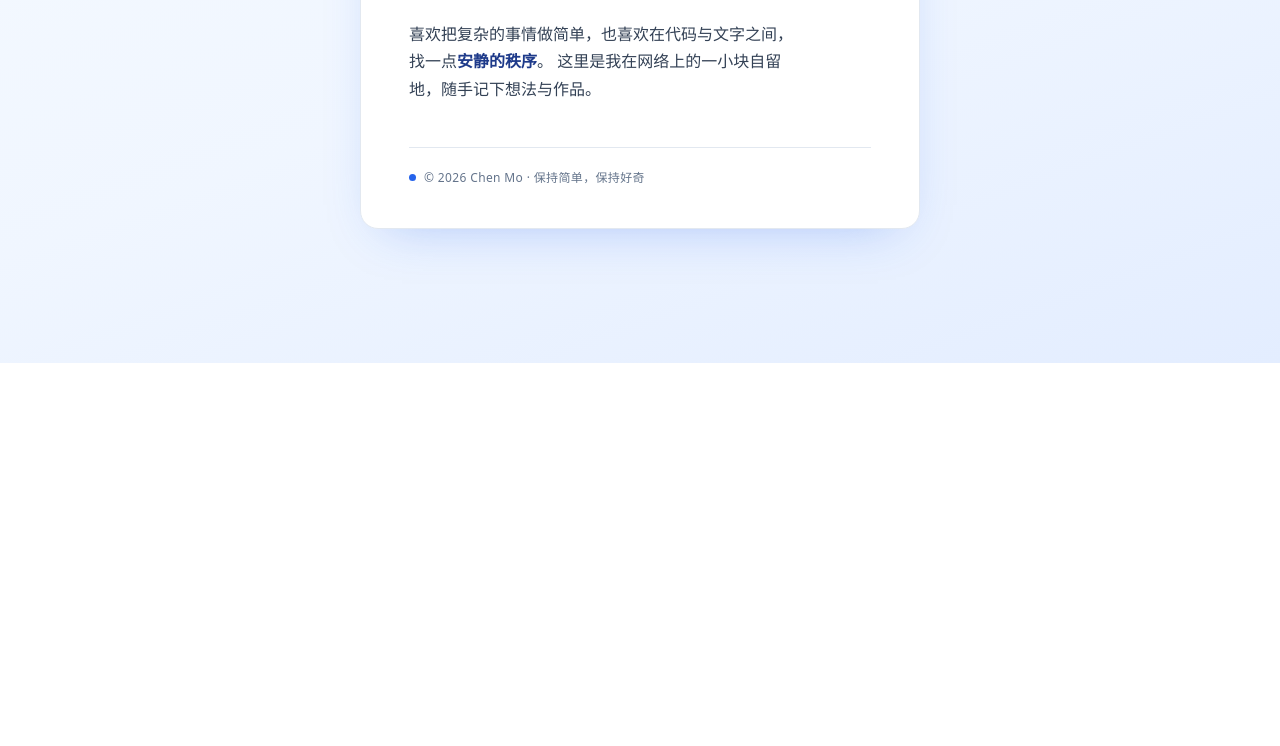
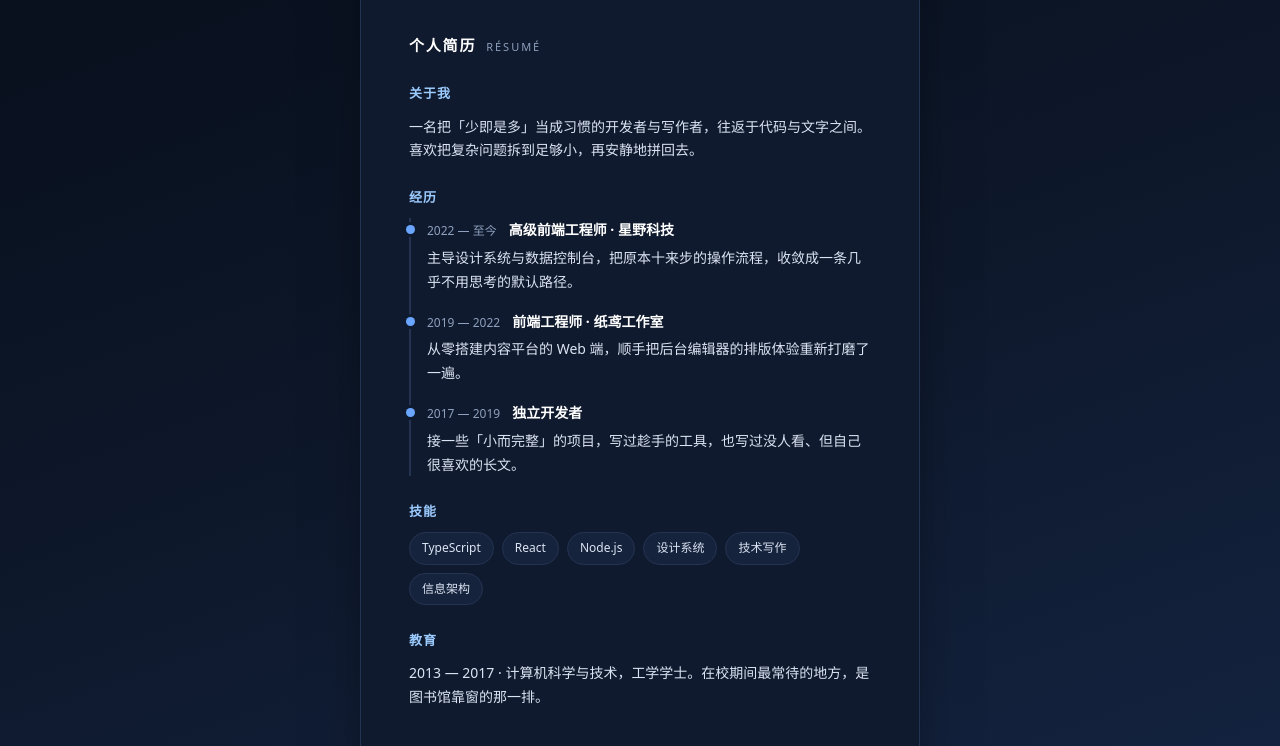
Before and after one commit to chenmo1234543/personal-homepage, a plain HTML site: page index.html in a window 1280 px wide. Shown: the part 437-1183 px from the top of the page. Before the commit the page ends 800 px from the top, so only its background shows below. Drawn offline with Linux system fonts and the light colour scheme.

Commit message:
分支合并后的V3，背景色改为深色，新增个人简历

```diff
--- a/index.html
+++ b/index.html
@@ -4,16 +4,19 @@
   <meta charset="UTF-8">
   <meta name="viewport" content="width=device-width, initial-scale=1.0">
   <meta name="description" content="Chen Mo 的个人主页">
-  <title>Chen Mo · 个人主页</title>
+  <title>Chen Mo · 个人主页（深色版）</title>
   <style>
     :root {
-      --blue: #2563eb;
-      --blue-deep: #1e3a8a;
-      --blue-soft: #dbeafe;
-      --ink: #0f172a;
-      --muted: #64748b;
-      --line: #e2e8f0;
-      --bg: #f0f6ff;
+      --blue: #6aa6ff;
+      --blue-deep: #9ccbff;
+      --blue-soft: #22365c;
+      --ink: #ffffff;
+      --soft: #dbe4f3;
+      --muted: #8ea0bd;
+      --line: #243352;
+      --bg: #0d1729;
+      --card: #0f1a2e;
+      --card-2: #16233c;
     }
 
     * { margin: 0; padding: 0; box-sizing: border-box; }
@@ -23,7 +26,7 @@
       display: grid;
       place-items: center;
       padding: 24px;
-      background: linear-gradient(160deg, #f7fbff 0%, var(--bg) 55%, #e3edff 100%);
+      background: linear-gradient(160deg, #050a14 0%, var(--bg) 55%, #142442 100%);
       color: var(--ink);
       font-family: system-ui, -apple-system, "Segoe UI", "PingFang SC", "Microsoft YaHei", sans-serif;
       -webkit-font-smoothing: antialiased;
@@ -35,10 +38,10 @@
       width: 100%;
       max-width: 560px;
       padding: 56px 48px 40px;
-      background: #fff;
+      background: var(--card);
       border: 1px solid var(--line);
       border-radius: 18px;
-      box-shadow: 0 18px 50px -24px rgba(37, 99, 235, .35);
+      box-shadow: 0 24px 60px -24px rgba(0, 0, 0, .65);
       overflow: hidden;
       animation: rise .7s cubic-bezier(.2, .7, .3, 1) both;
     }
@@ -48,7 +51,7 @@
       position: absolute;
       inset: 0 0 auto 0;
       height: 5px;
-      background: linear-gradient(90deg, var(--blue-deep), var(--blue), #7dd3fc);
+      background: linear-gradient(90deg, #1e40af, var(--blue), var(--blue-deep));
     }
 
     .eyebrow {
@@ -64,7 +67,7 @@
       font-size: clamp(24px, 5vw, 32px);
       font-weight: 600;
       letter-spacing: -.01em;
-      color: var(--blue-deep);
+      color: var(--ink);
     }
 
     .name {
@@ -74,7 +77,7 @@
       line-height: 1.15;
       letter-spacing: -.03em;
       color: var(--blue);
-      background: linear-gradient(120deg, var(--blue) 20%, #60a5fa 100%);
+      background: linear-gradient(120deg, #8fc0ff 20%, #5b8dff 100%);
       -webkit-background-clip: text;
       background-clip: text;
       -webkit-text-fill-color: transparent;
@@ -92,16 +95,109 @@
       height: 3px;
       margin: 32px 0 24px;
       border-radius: 2px;
-      background: var(--blue-soft);
+      background: var(--blue);
     }
 
     .intro {
       max-width: 42ch;
       font-size: 16px;
-      color: #334155;
+      color: var(--ink);
     }
 
     .intro strong { color: var(--blue-deep); font-weight: 600; }
+
+    /* 个人简历 */
+    .resume { margin-top: 40px; }
+
+    .resume > h2 {
+      display: flex;
+      align-items: baseline;
+      flex-wrap: wrap;
+      gap: 10px;
+      margin-bottom: 24px;
+      color: var(--ink);
+      font-size: 15px;
+      font-weight: 700;
+      letter-spacing: .12em;
+    }
+
+    .resume > h2 span {
+      color: var(--muted);
+      font-size: 11px;
+      font-weight: 500;
+      letter-spacing: .18em;
+      text-transform: uppercase;
+    }
+
+    .resume-block { margin-bottom: 24px; }
+
+    .resume-block h3 {
+      margin-bottom: 10px;
+      color: var(--blue-deep);
+      font-size: 13px;
+      font-weight: 700;
+      letter-spacing: .08em;
+    }
+
+    .resume-block > p { color: var(--soft); font-size: 14px; }
+
+    .timeline {
+      list-style: none;
+      display: grid;
+      gap: 16px;
+      padding-left: 16px;
+      border-left: 2px solid var(--line);
+    }
+
+    .timeline li { position: relative; }
+
+    .timeline li::before {
+      content: "";
+      position: absolute;
+      left: -21px;
+      top: 7px;
+      width: 9px;
+      height: 9px;
+      border-radius: 50%;
+      background: var(--blue);
+      box-shadow: 0 0 0 3px var(--card);
+    }
+
+    .timeline .meta {
+      display: flex;
+      flex-wrap: wrap;
+      align-items: baseline;
+      gap: 4px 12px;
+    }
+
+    .timeline .period {
+      color: var(--muted);
+      font-size: 12px;
+      font-variant-numeric: tabular-nums;
+    }
+
+    .timeline .role {
+      color: var(--ink);
+      font-size: 14px;
+      font-weight: 600;
+    }
+
+    .timeline li p {
+      margin-top: 4px;
+      color: var(--soft);
+      font-size: 14px;
+    }
+
+    .tags { display: flex; flex-wrap: wrap; gap: 8px; }
+
+    .tags span {
+      padding: 5px 12px;
+      border: 1px solid var(--line);
+      border-radius: 999px;
+      background: var(--card-2);
+      color: var(--soft);
+      font-size: 12px;
+    }
 
     footer {
       margin-top: 44px;
@@ -152,6 +248,50 @@
       这里是我在网络上的一小块自留地，随手记下想法与作品。
     </p>
 
+    <section class="resume">
+      <h2>个人简历 <span>Résumé</span></h2>
+
+      <div class="resume-block">
+        <h3>关于我</h3>
+        <p>一名把「少即是多」当成习惯的开发者与写作者，往返于代码与文字之间。喜欢把复杂问题拆到足够小，再安静地拼回去。</p>
+      </div>
+
+      <div class="resume-block">
+        <h3>经历</h3>
+        <ul class="timeline">
+          <li>
+            <div class="meta"><span class="period">2022 — 至今</span><span class="role">高级前端工程师 · 星野科技</span></div>
+            <p>主导设计系统与数据控制台，把原本十来步的操作流程，收敛成一条几乎不用思考的默认路径。</p>
+          </li>
+          <li>
+            <div class="meta"><span class="period">2019 — 2022</span><span class="role">前端工程师 · 纸鸢工作室</span></div>
+            <p>从零搭建内容平台的 Web 端，顺手把后台编辑器的排版体验重新打磨了一遍。</p>
+          </li>
+          <li>
+            <div class="meta"><span class="period">2017 — 2019</span><span class="role">独立开发者</span></div>
+            <p>接一些「小而完整」的项目，写过趁手的工具，也写过没人看、但自己很喜欢的长文。</p>
+          </li>
+        </ul>
+      </div>
+
+      <div class="resume-block">
+        <h3>技能</h3>
+        <div class="tags">
+          <span>TypeScript</span>
+          <span>React</span>
+          <span>Node.js</span>
+          <span>设计系统</span>
+          <span>技术写作</span>
+          <span>信息架构</span>
+        </div>
+      </div>
+
+      <div class="resume-block">
+        <h3>教育</h3>
+        <p>2013 — 2017 · 计算机科学与技术，工学学士。在校期间最常待的地方，是图书馆靠窗的那一排。</p>
+      </div>
+    </section>
+
     <footer><span class="dot" aria-hidden="true"></span>© 2026 Chen Mo · 保持简单，保持好奇</footer>
   </main>
 </body>
```
